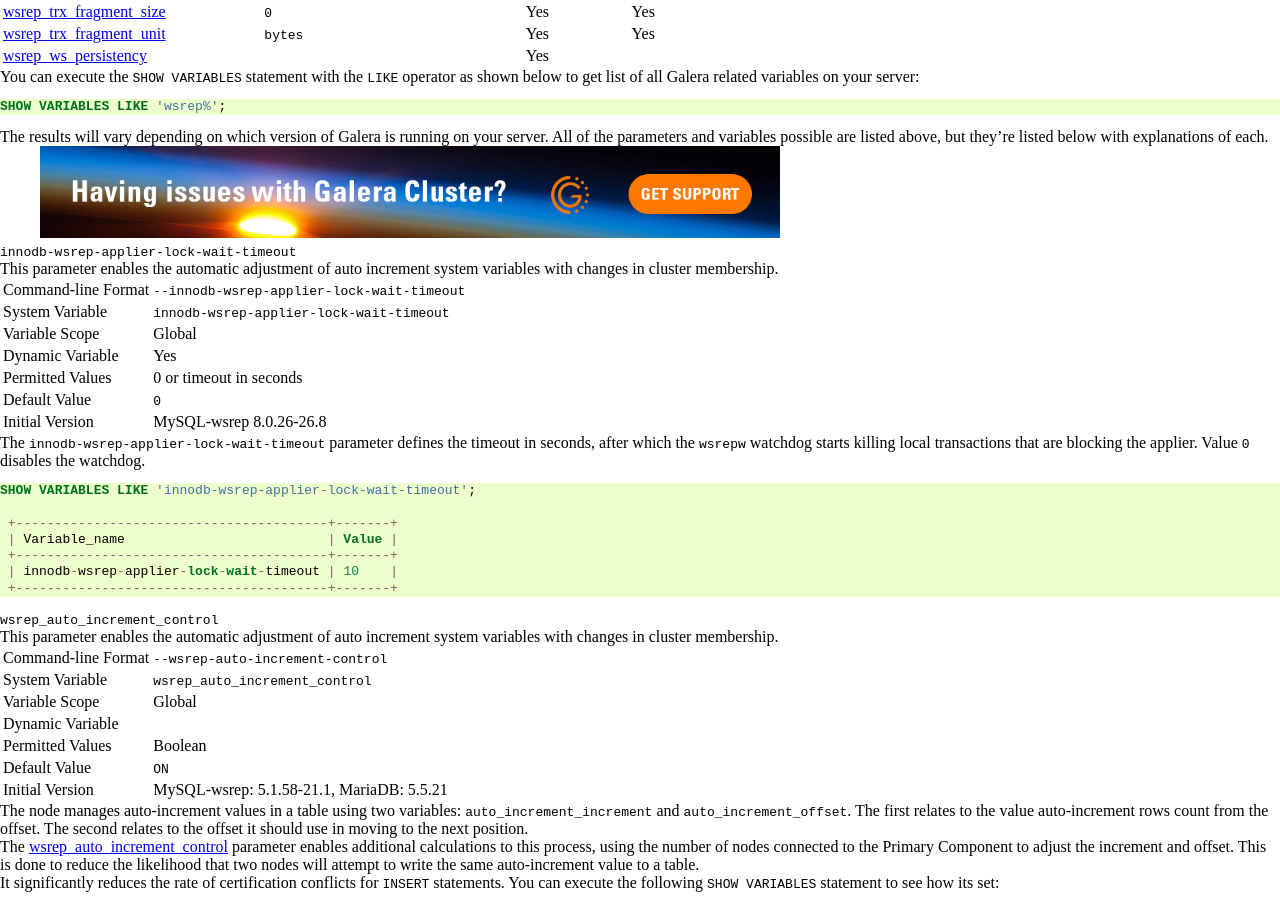
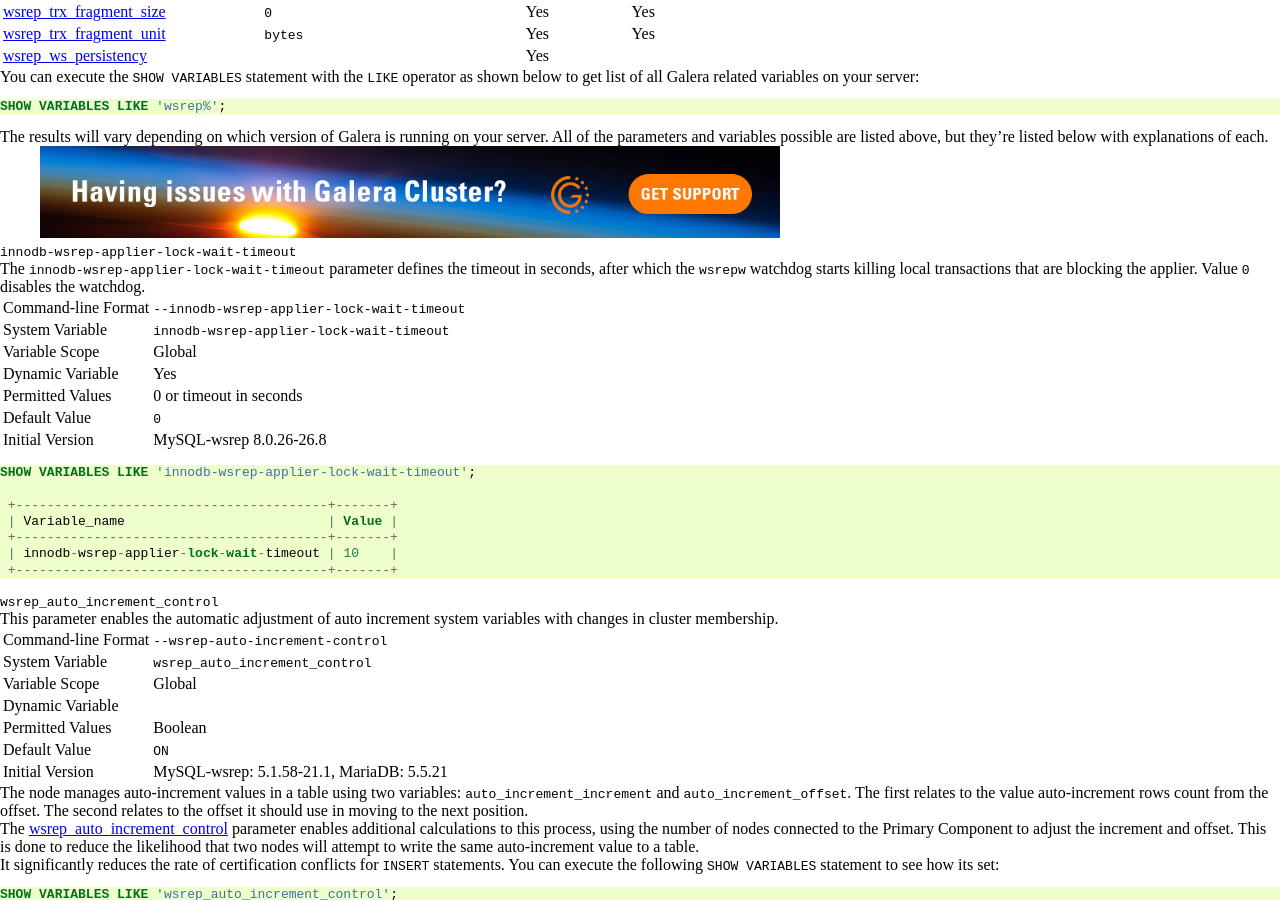
Before and after one commit to codership/documentation, a Sphinx documentation site: the page built from galeracluster/source/documentation/mysql-wsrep-options.rst, in a window 1280 px wide and 900 px high, scrolled down 1613 px. Built offline with Sphinx 7.4.7, drawn with Linux system fonts in a browser that asks for light colours; comment, search, counter and statistics services are not loaded.

Commit message:
One misplaced paragraph put to correct place.

```diff
--- a/galeracluster/source/documentation/mysql-wsrep-options.rst
+++ b/galeracluster/source/documentation/mysql-wsrep-options.rst
@@ -157,7 +157,7 @@ The results will vary depending on which version of Galera is running on your se
 .. index::
    pair: Parameters; innodb-wsrep-applier-lock-wait-timeout
 
-This parameter enables the automatic adjustment of auto increment system variables with changes in cluster membership.
+The ``innodb-wsrep-applier-lock-wait-timeout`` parameter defines the timeout in seconds, after which the ``wsrepw`` watchdog starts killing local transactions that are blocking the applier. Value ``0`` disables the watchdog.
 
 .. csv-table::
    :class: doc-options
@@ -170,7 +170,6 @@ This parameter enables the automatic adjustment of auto increment system variabl
    "Default Value", "``0`` "
    "Initial Version", "MySQL-wsrep 8.0.26-26.8"
 
-The ``innodb-wsrep-applier-lock-wait-timeout`` parameter defines the timeout in seconds, after which the ``wsrepw`` watchdog starts killing local transactions that are blocking the applier. Value ``0`` disables the watchdog.
 
 .. code-block:: mysql
 
```
